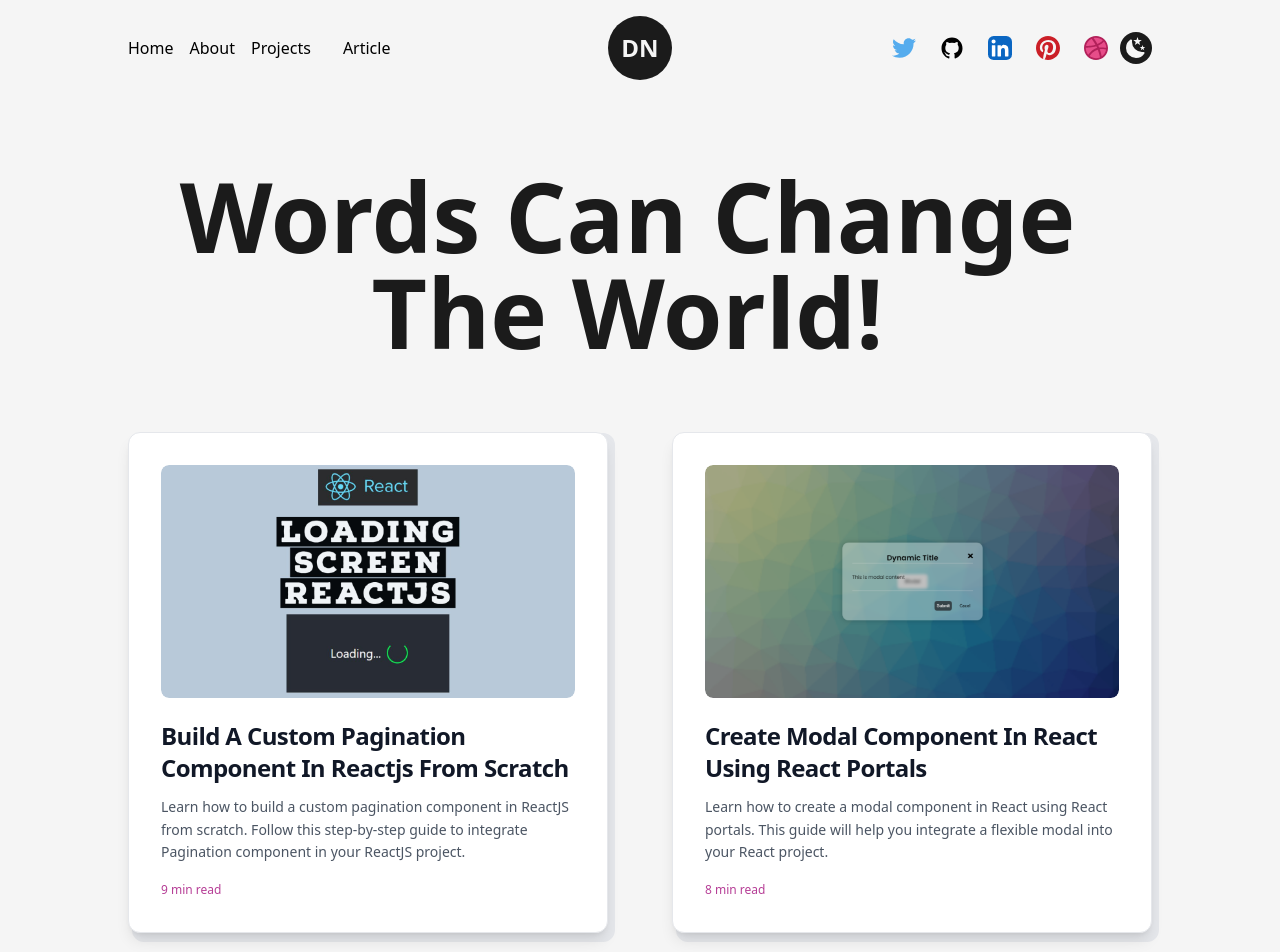
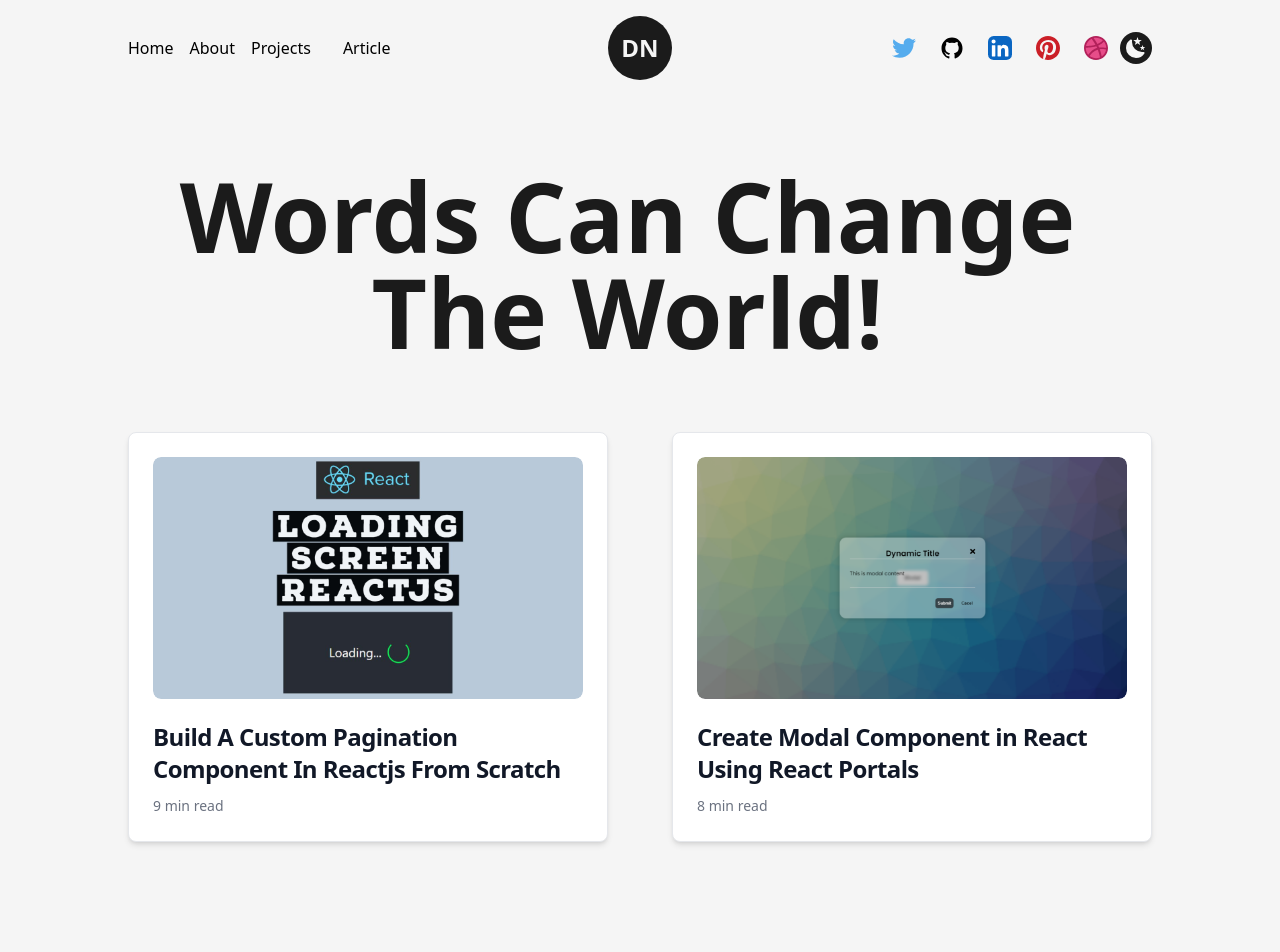
Before and after one commit to duvindunishad/portfolio-website-using-Nextjs, a Next.js app in the folder portfolio/: page /articlepage in a window 1280 px wide. Shown: the top 952 px of the page. Built offline with nearby package versions, Linux system fonts and the light colour scheme.

Commit message:
ann scroll top button and change the feature articals design

```diff
--- a/portfolio/src/component/article/FeaturedArticle.js
+++ b/portfolio/src/component/article/FeaturedArticle.js
@@ -14,22 +14,25 @@
   }
 };
 
-const FeaturedArticle = ({ img, title, time, summery, link }) => {
+const FeaturedArticle = ({ img, title, time, summary, link }) => {
   return (
     <motion.li
-      className="relative col-span-1 w-full p-8 bg-white shadow-lg border border-gray-200 rounded-xl dark:bg-gray-900 dark:border-gray-700 hover:shadow-2xl transition-shadow duration-300 ease-in-out"
+      className="relative col-span-1 w-full p-6 bg-white shadow-md border border-gray-200 rounded-lg dark:bg-gray-900 dark:border-gray-700 hover:shadow-xl transition-shadow duration-300 ease-in-out"
       variants={articleVariants}
       initial="hidden"
       whileInView="visible"
       viewport={{ once: true }}
     >
-      <div className="absolute top-0 -right-2 -z-10 w-[101%] h-[102%] rounded-xl bg-gray-200 dark:bg-gray-800" />
+      {/* Background Accent */}
+      <div></div>
+      {/* <div className="absolute top-0 -right-2 -z-10 w-[102%] h-[102%] rounded-lg bg-gradient-to-r from-gray-200 to-gray-300 dark:bg-gradient-to-r dark:from-gray-800 dark:to-gray-700" /> */}
 
+      {/* Image Section */}
       <Link href={link} target="_blank" className="w-full inline-block cursor-pointer overflow-hidden rounded-lg">
         <FramerImage
           src={img}
           alt={title}
-          className="w-full h-auto rounded-lg"
+          className="w-full h-auto rounded-lg object-cover transition-transform duration-300 ease-in-out hover:scale-105"
           whileHover={{ scale: 1.05 }}
           transition={{ duration: 0.3, ease: "easeInOut" }}
           priority
@@ -37,17 +40,20 @@
         />
       </Link>
 
+      {/* Title Section */}
       <Link href={link} target="_blank">
-        <h2 className="capitalize text-2xl font-semibold mt-4 hover:underline text-gray-900 dark:text-gray-100 tracking-tight lg:text-xl">
+        <h2 className="text-2xl font-bold mt-4 text-gray-900 dark:text-gray-100 tracking-tight lg:text-xl hover:text-blue-600 dark:hover:text-blue-400 transition-colors duration-300">
           {title}
         </h2>
       </Link>
 
-      <p className="text-sm my-3 text-gray-600 dark:text-gray-300 leading-relaxed">
-        {summery}
+      {/* Summary Section */}
+      <p className="text-base my-2 text-gray-700 dark:text-gray-300 leading-relaxed">
+        {summary}
       </p>
 
-      <span className="text-xs font-medium text-primary dark:text-primaryDark">
+      {/* Time Section */}
+      <span className="text-sm font-medium text-gray-500 dark:text-gray-400">
         {time}
       </span>
     </motion.li>
--- a/portfolio/src/pages/index.js
+++ b/portfolio/src/pages/index.js
@@ -1,6 +1,6 @@
 import Layout from "@/component/Layout";
 import Image from "next/image";
-import profilePic from "../../public/images/profile/developer-pic-1.png"
+import profilePic from "../../public/images/profile/developer-pic-1.png";
 import AnimatedText from "@/component/AnimatedText";
 import Link from "next/link";
 import { LinkArrow } from "@/component/Icons";
@@ -11,9 +11,31 @@
 import AboutPage from "./aboutpage";
 import ArticlesPage from "./articlepage";
 import ProjectsPage from "./projectpage";
-
+import { useEffect, useState } from "react";
+import { motion } from 'framer-motion';
 
 export default function Home() {
+  const [showScrollTop, setShowScrollTop] = useState(false);
+
+  const handleScroll = () => {
+    if (window.scrollY > 300) {
+      setShowScrollTop(true);
+    } else {
+      setShowScrollTop(false);
+    }
+  };
+
+  const scrollToTop = () => {
+    window.scrollTo({ top: 0, behavior: 'smooth' });
+  };
+
+  useEffect(() => {
+    window.addEventListener('scroll', handleScroll);
+    return () => {
+      window.removeEventListener('scroll', handleScroll);
+    };
+  }, []);
+
   return (
     <>
       <Head>
@@ -23,18 +45,21 @@
       <TransitionEffect />
       <main className='flex items-center text-dark w-full min-h-screen dark:text-light '>
         <Layout className='pt-0 md:p-16 sm:pt-8'>
-      <div className= 'flex items-center justify-between w-full lg:flex-col'>
+          <div className='flex items-center justify-between w-full lg:flex-col'>
             <div className='w-1/2 md:w-full'>
-          <Image src={profilePic} alt="duvindu" className='w-full h-auto lg:hidden md:inline-block md:w-full'
+              <Image
+                src={profilePic}
+                alt="duvindu"
+                className='w-full h-auto lg:hidden md:inline-block md:w-full'
                 priority
-          sizes="(max-width: 768px) 100vw, (max-width: 1200px)50vw, 50vw"/>
+                sizes="(max-width: 768px) 100vw, (max-width: 1200px)50vw, 50vw"
+              />
             </div>
             <div className='w-1/2 flex flex-col items-center self-center lg:w-full lg:text-center'>
               <AnimatedText
                 text="Hello! 👋 I'm Duvindu Nishad "
                 className='!text-6xl !text-left xl:!text-5xl lg:!text-center lg:!text-6xl md:!text-5xl sm:!text-3xl'
               />
-
               <p className='my-4 text-base font-medium md:text-sm sm:text-xs'>
                 Skilled MERN stack developer with expertise in Next.js, React, MongoDB, JavaScript, Node.js, and TypeScript, specializing in building scalable, user-friendly web applications. Passionate about problem-solving, clean code, and delivering high-performance solutions in dynamic environments.
               </p>
@@ -42,26 +67,41 @@
                 <Link href="/DuvinduNishad.pdf" target={"_blank"} className="flex items-center bg-black text-light
                   p-2.5 px-6 rounded-lg text-lg font-semibold hover:bg-light hover:text-dark
                   border-2 border-solid border-transparent hover:border-dark
-
                   dark:bg-light dark:text-dark hover:dark:bg-dark hover:dark:text-light hover:dark:border-light
                   md:p-2 md:px-4 md:text-base"
-            download={true}>Resume
-            <LinkArrow className={"w-6 ml-1"}/></Link>
-
+                  download={true}>
+                  Resume
+                  <LinkArrow className={"w-6 ml-1"} />
+                </Link>
                 <Link href="mailto:duvindunishad@gmail.com" target={"_blank"}
                   className="ml-4 text-lg font-medium capitalize text-dark underline dark:text-light md:text-base">Contact</Link>
               </div>
             </div>
           </div>
         </Layout>
-     <HireMe/>
+        <HireMe />
         <div className='absolute right-8 bottom-8 inline-block w-24 md:hidden'>
-      <Image src={lightBulb} alt="duvindu" className='w-full h-auto'/>
+          <Image src={lightBulb} alt="duvindu" className='w-full h-auto' />
         </div>
       </main>
-    <AboutPage/>
-    <ProjectsPage/>
-    <ArticlesPage/>
+      <AboutPage />
+      <ProjectsPage />
+      <ArticlesPage />
+
+      {/* Scroll-to-Top Button with Bounce Animation */}
+      {showScrollTop && (
+        <motion.button
+          onClick={scrollToTop}
+          className="fixed right-8 bottom-8 bg-black text-white p-3 rounded-full shadow-lg hover:bg-gray-700 transition"
+          aria-label="Scroll to top"
+          initial={{ opacity: 0, scale: 0.7 }}
+          animate={{ opacity: 1, scale: 1, y: [0, -10, 0] }} // Bounce animation
+          exit={{ opacity: 0, scale: 0.7 }}
+          transition={{ duration: 0.4, type: 'spring', stiffness: 300 }} // Spring transition for bouncing effect
+        >
+          ↑
+        </motion.button>
+      )}
     </>
   );
 }
```
Lines whose indentation alone changed are shown as unchanged.
